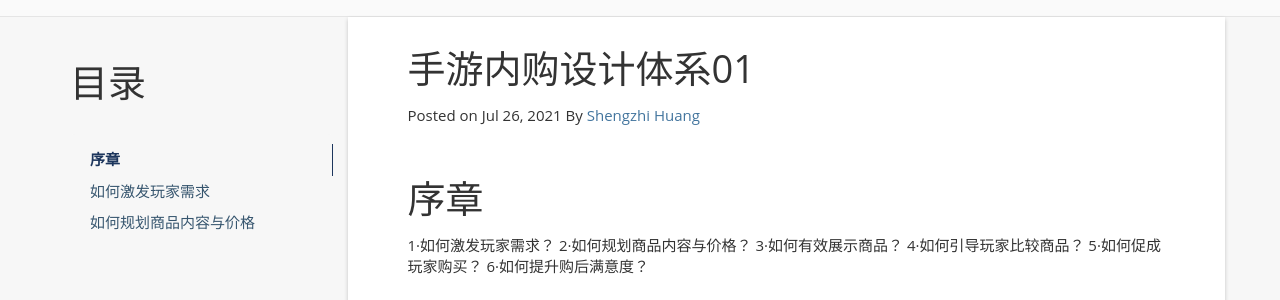
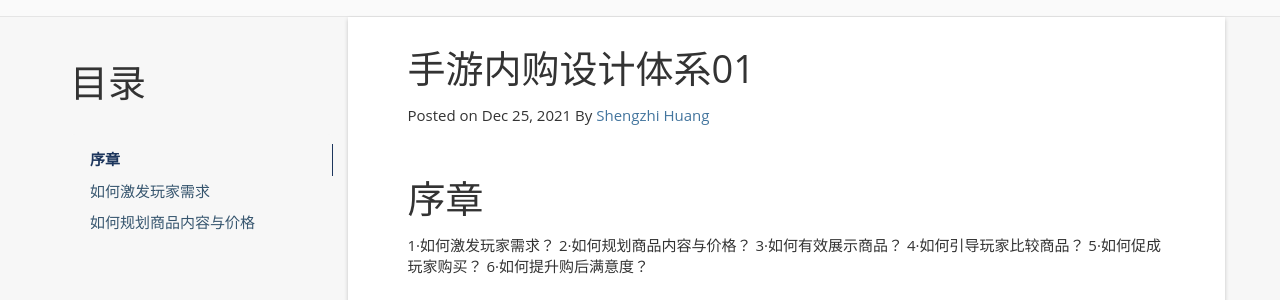
Before and after one commit to hsz19941021/hsz19941021.github.io, a Jekyll site: the page built from _posts/2021-12-25-iapdesign01.md, in a window 1280 px wide and 900 px high. Shown: the part 331-631 px from the top of the window. Built offline with Jekyll 4.4.1, drawn with Linux system fonts in a browser that asks for light colours; nearby versions of some CDN libraries; a script that is not in the unit is left out; comment, search, counter and statistics services are not loaded.

Commit message:
Update and rename 2021-07-26-iapdesign01.md to 2021-12-25-iapdesign01.md

```diff
--- a/_posts/2021-07-26-iapdesign01.md
+++ b/_posts/2021-12-25-iapdesign01.md
@@ -1,7 +1,7 @@
 ---
 layout: post
 title: 手游内购设计体系01
-date:   2021-07-26
+date:   2021-12-25
 categories: 数值
 tag: 设计
 ---
```
